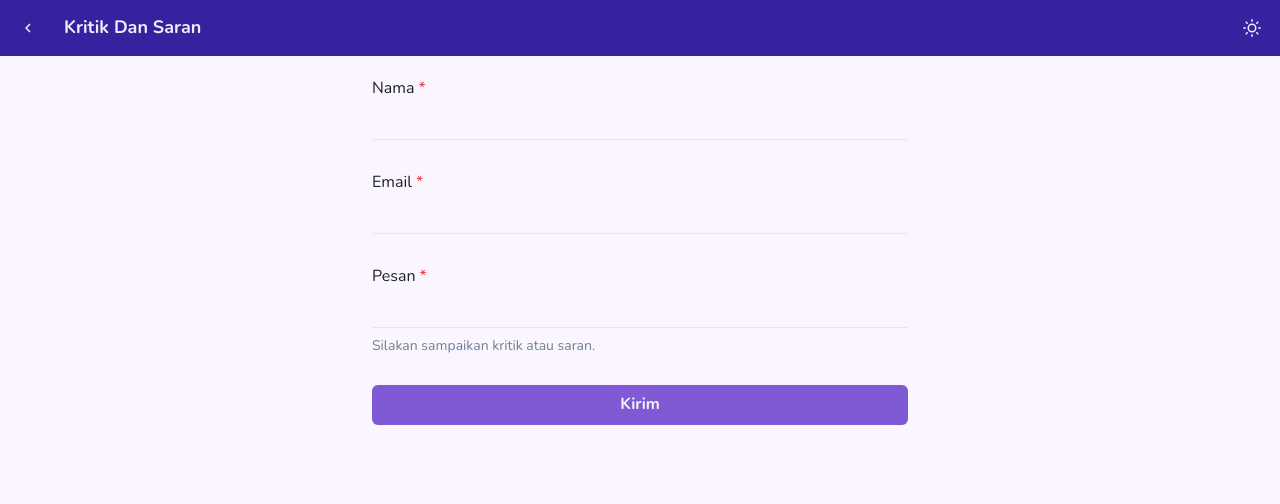
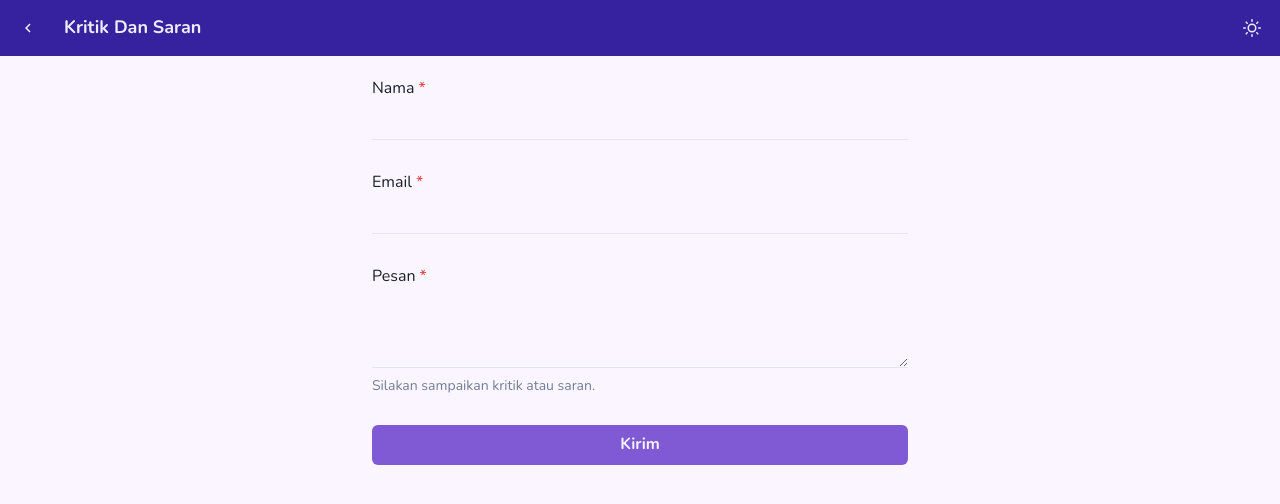
Before and after one commit to hurifajri/muslim, a Next.js app: page /contact in a window 1280 px wide. Shown: the top 504 px of the page. Built offline with nearby package versions, Linux system fonts and the light colour scheme.

Commit message:
Add textarea

```diff
--- a/pages/contact.tsx
+++ b/pages/contact.tsx
@@ -7,6 +7,7 @@ import {
   FormHelperText,
   FormLabel,
   Input,
+  Textarea,
   useToast,
 } from '@chakra-ui/react';
 import { NextSeo } from 'next-seo';
@@ -102,9 +103,8 @@ const Contact = () => {
             </FormControl>
             <FormControl id="message" isRequired>
               <FormLabel m={0}>Pesan</FormLabel>
-              <Input
+              <Textarea
                 name="message"
-                type="textarea"
                 value={values['message']}
                 onChange={handleChangeInput}
                 variant="flushed"
```
